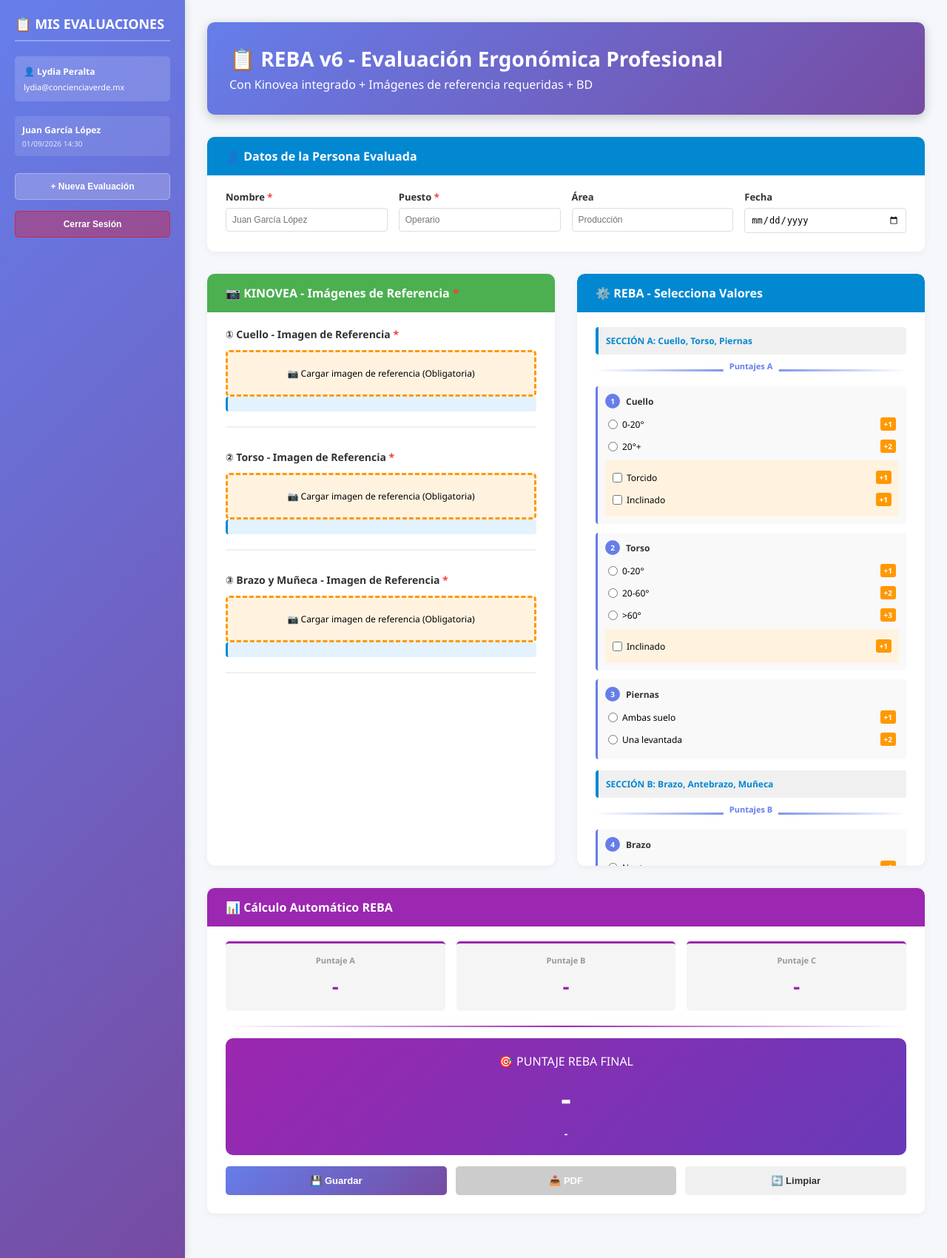
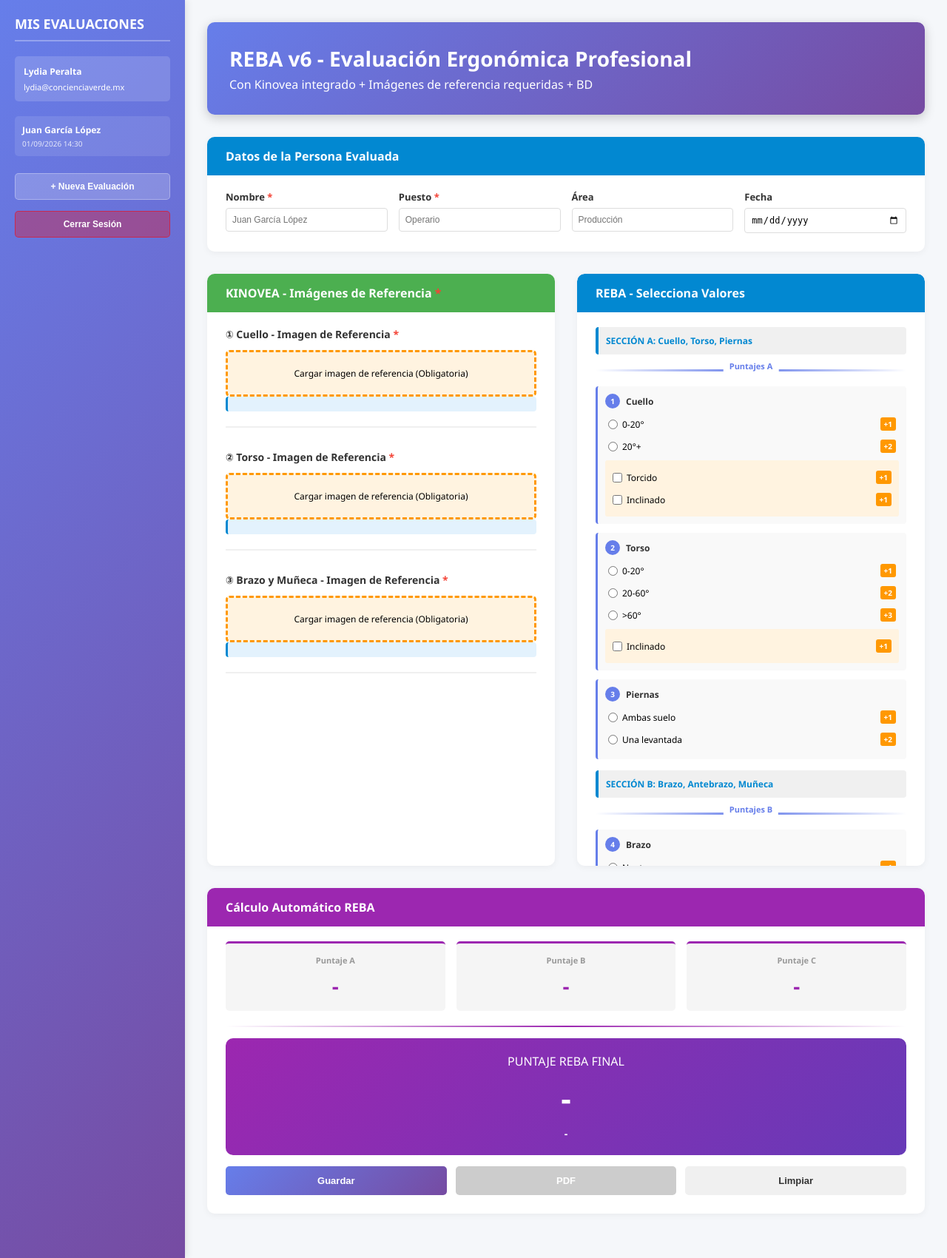
Before and after one commit to lydiavpv01-hash/ergonometapp-v2.0, a Python web app: template templates/reba_v6.html in a window 1280 px wide. Shown: the whole page at 74% size. Run offline with Jinja, Linux system fonts and the light colour scheme; the template is opened without the code that fills it, so the values that code supplies are empty.

Commit message:
Style: Removidos emojis manteniendo UTF-8 y acentos correctos

```diff
--- a/templates/dashboard.html
+++ b/templates/dashboard.html
@@ -178,7 +178,7 @@
 </head>
 <body>
     <div class="navbar">
-        <div class="navbar-title">📊 ErgonometApp</div>
+        <div class="navbar-title"> ErgonometApp</div>
         <div class="navbar-user">
             <span>Bienvenido</span>
             <button onclick="logout()">Cerrar Sesión</button>
@@ -192,12 +192,12 @@
         </div>
 
         <div class="instructions">
-            <strong>ℹ️ Instrucciones:</strong> Selecciona un método en la matriz abajo. Cada uno evalúa diferentes riesgos ergonómicos. Haz clic en el nombre del método para comenzar.
+            <strong>ℹ Instrucciones:</strong> Selecciona un método en la matriz abajo. Cada uno evalúa diferentes riesgos ergonómicos. Haz clic en el nombre del método para comenzar.
         </div>
 
         <div class="matrix-section">
             <div class="matrix-title">
-                📋 Matriz de características de métodos
+                 Matriz de características de métodos
                 <span>Haz clic en el método para comenzar la evaluación</span>
             </div>
 
--- a/templates/login.html
+++ b/templates/login.html
@@ -189,7 +189,7 @@
                     required
                 >
                 <button type="button" class="password-toggle-btn" onclick="togglePassword()">
-                    👁️
+
                 </button>
             </div>
 
--- a/templates/reba_v6.html
+++ b/templates/reba_v6.html
@@ -544,10 +544,10 @@
     <div class="layout">
         <!-- SIDEBAR -->
         <aside class="sidebar">
-            <div class="sidebar-title">📋 MIS EVALUACIONES</div>
+            <div class="sidebar-title"> MIS EVALUACIONES</div>
 
             <div class="evaluador-info">
-                <div class="evaluador-nombre">👤 Lydia Peralta</div>
+                <div class="evaluador-nombre"> Lydia Peralta</div>
                 <div style="font-size: 11px; margin-top: 5px;">lydia@concienciaverde.mx</div>
             </div>
 
@@ -565,13 +565,13 @@
         <!-- MAIN -->
         <main class="main-content">
             <div class="header">
-                <h1>📋 REBA v6 - Evaluación Ergonómica Profesional</h1>
+                <h1> REBA v6 - Evaluación Ergonómica Profesional</h1>
                 <p>Con Kinovea integrado + Imágenes de referencia requeridas + BD</p>
             </div>
 
             <!-- DATOS PERSONA -->
             <div class="container">
-                <div class="container-title">👤 Datos de la Persona Evaluada</div>
+                <div class="container-title"> Datos de la Persona Evaluada</div>
                 <div class="form-grid">
                     <div class="form-group">
                         <label>Nombre <span class="required">*</span></label>
@@ -596,63 +596,63 @@
             <div class="main-grid">
                 <!-- KINOVEA -->
                 <div class="kinovea-container">
-                    <div class="kinovea-header">📷 KINOVEA - Imágenes de Referencia <span class="required">*</span></div>
+                    <div class="kinovea-header"> KINOVEA - Imágenes de Referencia <span class="required">*</span></div>
 
                     <!-- IMAGEN 1: CUELLO -->
                     <div class="imagen-bloque">
                         <div class="imagen-titulo">① Cuello - Imagen de Referencia <span class="required">*</span></div>
                         <div class="upload-area required-field" id="area1" onclick="document.getElementById('file1').click()">
-                            📷 Cargar imagen de referencia (Obligatoria)
+                             Cargar imagen de referencia (Obligatoria)
                         </div>
                         <input type="file" id="file1" class="file-input" accept="image/*" onchange="cargarImagen(1, this)">
                         <canvas id="canvas1" width="600" height="400" style="display:none;"></canvas>
                         <div class="kinovea-controles" id="controles1" style="display:none;">
-                            <button class="btn-kinovea btn-medir" onclick="kinovea1.iniciarMedir()">📏 Medir</button>
-                            <button class="btn-kinovea btn-editar" onclick="kinovea1.iniciarEditar()">✏️ Editar</button>
-                            <button class="btn-kinovea btn-limpiar" onclick="kinovea1.limpiar()">🗑️ Limpiar</button>
+                            <button class="btn-kinovea btn-medir" onclick="kinovea1.iniciarMedir()"> Medir</button>
+                            <button class="btn-kinovea btn-editar" onclick="kinovea1.iniciarEditar()"> Editar</button>
+                            <button class="btn-kinovea btn-limpiar" onclick="kinovea1.limpiar()"> Limpiar</button>
                         </div>
                         <div class="kinovea-info" id="info1"></div>
-                        <div class="error-message" id="error1">⚠️ Debes cargar una imagen de referencia para medir</div>
+                        <div class="error-message" id="error1"> Debes cargar una imagen de referencia para medir</div>
                     </div>
 
                     <!-- IMAGEN 2: TORSO -->
                     <div class="imagen-bloque">
                         <div class="imagen-titulo">② Torso - Imagen de Referencia <span class="required">*</span></div>
                         <div class="upload-area required-field" id="area2" onclick="document.getElementById('file2').click()">
-                            📷 Cargar imagen de referencia (Obligatoria)
+                             Cargar imagen de referencia (Obligatoria)
                         </div>
                         <input type="file" id="file2" class="file-input" accept="image/*" onchange="cargarImagen(2, this)">
                         <canvas id="canvas2" width="600" height="400" style="display:none;"></canvas>
                         <div class="kinovea-controles" id="controles2" style="display:none;">
-                            <button class="btn-kinovea btn-medir" onclick="kinovea2.iniciarMedir()">📏 Medir</button>
-                            <button class="btn-kinovea btn-editar" onclick="kinovea2.iniciarEditar()">✏️ Editar</button>
-                            <button class="btn-kinovea btn-limpiar" onclick="kinovea2.limpiar()">🗑️ Limpiar</button>
+                            <button class="btn-kinovea btn-medir" onclick="kinovea2.iniciarMedir()"> Medir</button>
+                            <button class="btn-kinovea btn-editar" onclick="kinovea2.iniciarEditar()"> Editar</button>
+                            <button class="btn-kinovea btn-limpiar" onclick="kinovea2.limpiar()"> Limpiar</button>
                         </div>
                         <div class="kinovea-info" id="info2"></div>
-                        <div class="error-message" id="error2">⚠️ Debes cargar una imagen de referencia para medir</div>
+                        <div class="error-message" id="error2"> Debes cargar una imagen de referencia para medir</div>
                     </div>
 
                     <!-- IMAGEN 3: BRAZO -->
                     <div class="imagen-bloque">
                         <div class="imagen-titulo">③ Brazo y Muñeca - Imagen de Referencia <span class="required">*</span></div>
                         <div class="upload-area required-field" id="area3" onclick="document.getElementById('file3').click()">
-                            📷 Cargar imagen de referencia (Obligatoria)
+                             Cargar imagen de referencia (Obligatoria)
                         </div>
                         <input type="file" id="file3" class="file-input" accept="image/*" onchange="cargarImagen(3, this)">
                         <canvas id="canvas3" width="600" height="400" style="display:none;"></canvas>
                         <div class="kinovea-controles" id="controles3" style="display:none;">
-                            <button class="btn-kinovea btn-medir" onclick="kinovea3.iniciarMedir()">📏 Medir</button>
-                            <button class="btn-kinovea btn-editar" onclick="kinovea3.iniciarEditar()">✏️ Editar</button>
-                            <button class="btn-kinovea btn-limpiar" onclick="kinovea3.limpiar()">🗑️ Limpiar</button>
+                            <button class="btn-kinovea btn-medir" onclick="kinovea3.iniciarMedir()"> Medir</button>
+                            <button class="btn-kinovea btn-editar" onclick="kinovea3.iniciarEditar()"> Editar</button>
+                            <button class="btn-kinovea btn-limpiar" onclick="kinovea3.limpiar()"> Limpiar</button>
                         </div>
                         <div class="kinovea-info" id="info3"></div>
-                        <div class="error-message" id="error3">⚠️ Debes cargar una imagen de referencia para medir</div>
+                        <div class="error-message" id="error3"> Debes cargar una imagen de referencia para medir</div>
                     </div>
                 </div>
 
                 <!-- INPUTS REBA -->
                 <div class="inputs-container">
-                    <div class="inputs-header">⚙️ REBA - Selecciona Valores</div>
+                    <div class="inputs-header"> REBA - Selecciona Valores</div>
 
                     <div class="grupo-titulo">SECCIÓN A: Cuello, Torso, Piernas</div>
                     <div class="separador-puntaje" style="position: relative;">
@@ -724,7 +724,7 @@
 
             <!-- RESULTADO -->
             <div class="resultado-container">
-                <div class="resultado-header">📊 Cálculo Automático REBA</div>
+                <div class="resultado-header"> Cálculo Automático REBA</div>
 
                 <div class="resultado-grid">
                     <div class="resultado-caja">
@@ -744,15 +744,15 @@
                 <div class="resultado-separador"></div>
 
                 <div class="puntuacion-final">
-                    <div>🎯 PUNTAJE REBA FINAL</div>
+                    <div> PUNTAJE REBA FINAL</div>
                     <div class="puntuacion-valor" id="puntajeReba">-</div>
                     <div style="font-size: 14px; font-weight: 600;" id="riesgo">-</div>
                 </div>
 
                 <div class="botones">
-                    <button class="btn btn-guardar" onclick="guardarEvaluacion()">💾 Guardar</button>
-                    <button class="btn btn-pdf" id="btnPDF" disabled onclick="descargarPDF()">📥 PDF</button>
-                    <button class="btn btn-reset" onclick="limpiar()">🔄 Limpiar</button>
+                    <button class="btn btn-guardar" onclick="guardarEvaluacion()"> Guardar</button>
+                    <button class="btn btn-pdf" id="btnPDF" disabled onclick="descargarPDF()"> PDF</button>
+                    <button class="btn btn-reset" onclick="limpiar()"> Limpiar</button>
                 </div>
             </div>
         </main>
@@ -788,7 +788,7 @@
                         this.canvas.height = img.height * scale;
                         this.canvas.style.display = 'block';
                         this.redraw();
-                        document.getElementById(this.infoId).textContent = '✅ Imagen cargada - Haz clic en [📏 Medir]';
+                        document.getElementById(this.infoId).textContent = ' Imagen cargada - Haz clic en [ Medir]';
                     };
                     img.src = e.target.result;
                 };
@@ -803,7 +803,7 @@
                 const btn = controles.querySelector('.btn-medir');
                 if (this.mode === 'measure') {
                     btn.classList.add('active');
-                    document.getElementById(this.infoId).textContent = '🎯 Modo MEDIR: Haz 3 clics (inicio → articulación → fin)';
+                    document.getElementById(this.infoId).textContent = ' Modo MEDIR: Haz 3 clics (inicio → articulación → fin)';
                 } else {
                     btn.classList.remove('active');
                     document.getElementById(this.infoId).textContent = '';
@@ -818,7 +818,7 @@
                 const btn = controles.querySelector('.btn-editar');
                 if (this.mode === 'edit') {
                     btn.classList.add('active');
-                    document.getElementById(this.infoId).textContent = '✏️ Modo EDITAR: Arrastra puntos para ajustar';
+                    document.getElementById(this.infoId).textContent = ' Modo EDITAR: Arrastra puntos para ajustar';
                 } else {
                     btn.classList.remove('active');
                 }
@@ -829,7 +829,7 @@
                 this.mode = 'none';
                 this.updateButtonStates();
                 this.redraw();
-                document.getElementById(this.infoId).textContent = '🗑️ Medición limpiada';
+                document.getElementById(this.infoId).textContent = ' Medición limpiada';
             }
 
             updateButtonStates() {
@@ -911,7 +911,7 @@
                 const mag2 = Math.sqrt(v2.x * v2.x + v2.y * v2.y);
                 const cos_a = Math.max(-1, Math.min(1, dot / (mag1 * mag2)));
                 const angulo = Math.acos(cos_a) * 180 / Math.PI;
-                document.getElementById(this.infoId).textContent = `📐 Ángulo: ${angulo.toFixed(1)}°`;
+                document.getElementById(this.infoId).textContent = ` Ángulo: ${angulo.toFixed(1)}°`;
                 return angulo;
             }
 
@@ -1029,7 +1029,7 @@
             cc = Math.min(12, cc);
 
             let r = cc;
-            let risk = r === 1 ? '✅ Riesgo Mínimo' : r <= 3 ? '⚠️ Riesgo Bajo' : r <= 7 ? '🔴 Riesgo Medio' : r <= 10 ? '🔴🔴 Riesgo Alto' : '🔴🔴🔴 Riesgo Muy Alto';
+            let risk = r === 1 ? ' Riesgo Mínimo' : r <= 3 ? ' Riesgo Bajo' : r <= 7 ? ' Riesgo Medio' : r <= 10 ? ' Riesgo Alto' : ' Riesgo Muy Alto';
 
             document.getElementById('resultA').textContent = a;
             document.getElementById('resultB').textContent = b;
@@ -1041,14 +1041,14 @@
 
         function guardarEvaluacion() {
             if (!document.getElementById('nombre').value) {
-                alert('⚠️ Completa nombre');
+                alert(' Completa nombre');
                 return;
             }
-            alert('✅ Evaluación guardada en BD');
+            alert(' Evaluación guardada en BD');
         }
 
         function descargarPDF() {
-            alert('📥 Descargando PDF...');
+            alert(' Descargando PDF...');
         }
 
         function limpiar() {
```
Also changed, not shown: templates/reba_v6_backup.html (+35 -35 lines).
